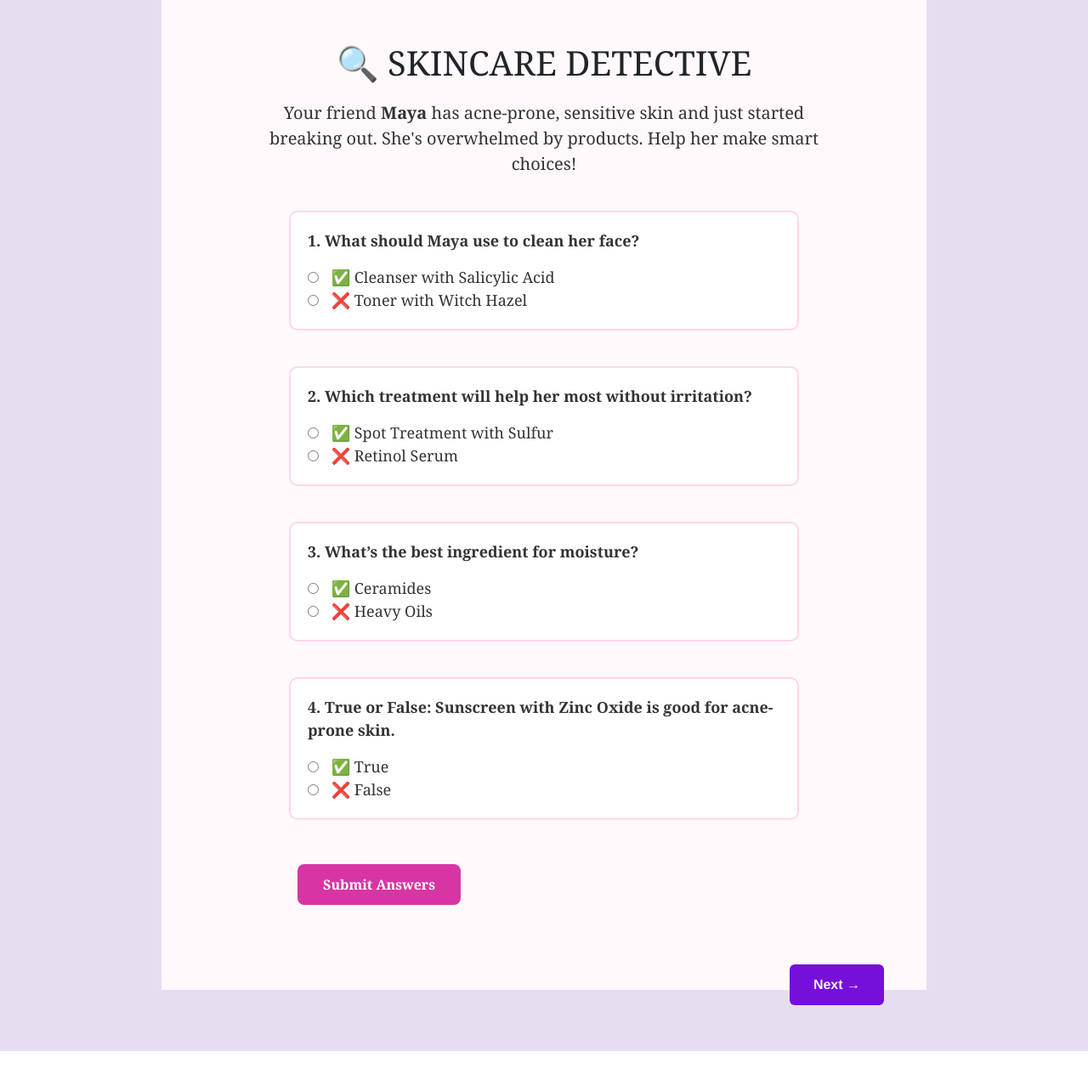
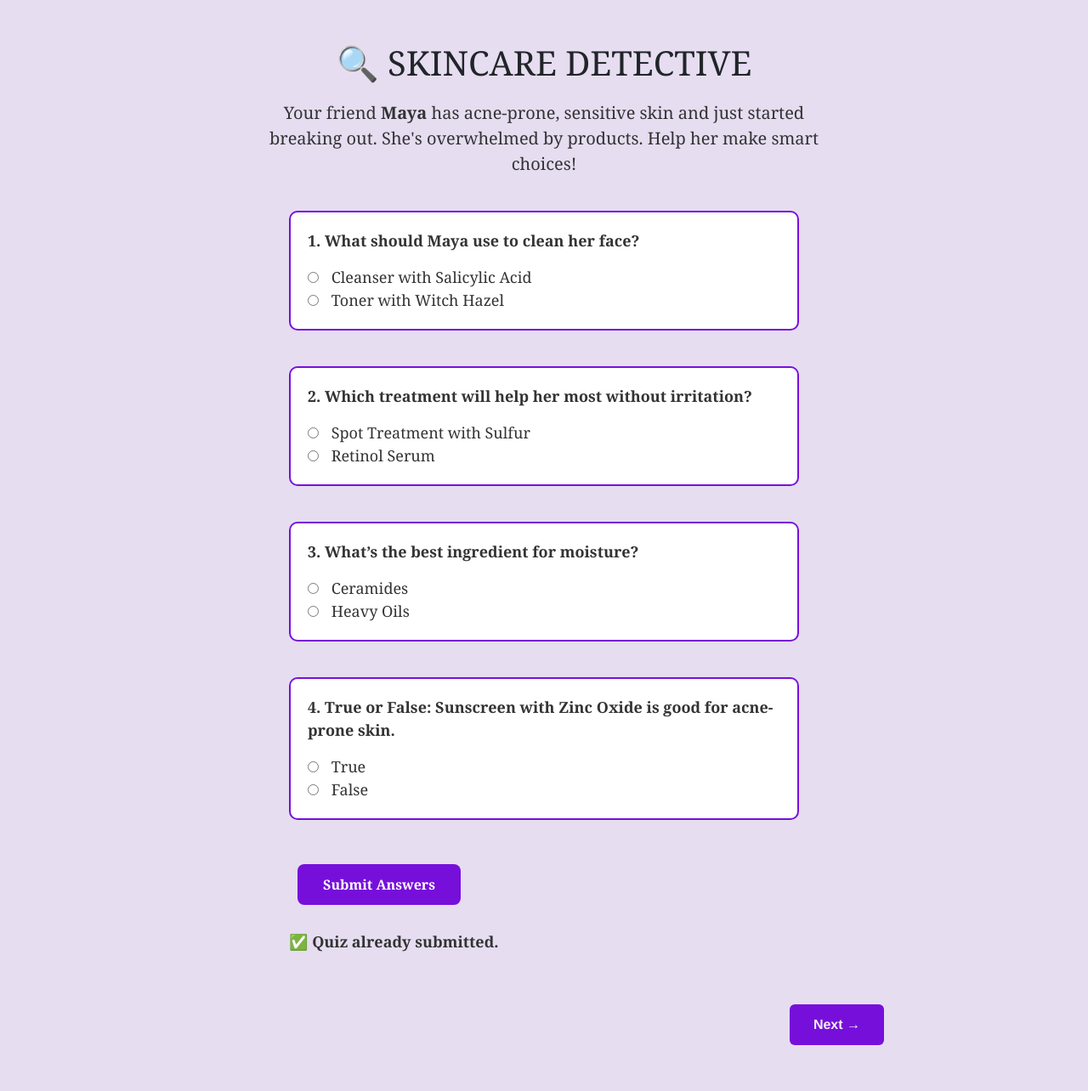
Before and after one commit to diksha-aurobindo/UI_Final_Project, a Flask app: page /final-quiz/q1 in a window 1280 px wide. Shown: the part 56-1340 px from the top of the page at 85% size. Before the commit the page ends 1293 px from the top, so only its background shows below. Run offline with Flask 3, Linux system fonts and the light colour scheme; the visitor is signed in with stand-in values (Sample User, id 1); some libraries are stand-ins or nearby versions.

Commit message:
Changes for finalquizq1 and others

```diff
--- a/app.py
+++ b/app.py
@@ -7,6 +7,14 @@
 
 
 USER_DATA_FILE = "userdata.json"
+
+# Define correct answers
+correct_answers = {
+    "q1": "Cleanser with Salicylic Acid",
+    "q2": "Spot Treatment with Sulfur",
+    "q3": "Ceramides",
+    "q4": "True"
+}
 
 # ------------------- Time Tracking -------------------
 @app.before_request
@@ -101,9 +109,17 @@
 @app.route('/final-quiz/q1')
 def final_quiz_q1():
     update_time_spent("usertimeSpentOnLearn")
-    quiz_data = session.get("quiz_1", {})
-    # print(json.dumps(quiz_data))  # check if it's serializable
-    return render_template("finalquiz_ques1.html", quiz_state=quiz_data, score=session.get('score', 0))
+
+    quiz_data = session.get("detective_quiz", {})
+    submitted = session.get("detective_quiz_submitted", False)
+
+    return render_template(
+        "finalquiz_ques1.html",
+        quiz_state=quiz_data,
+        submitted=submitted,
+        score=session.get('score', 0)
+    )
+
 
 @app.route('/final-quiz/q2')   # CORRRRRRRRRRRRRRRRRRRRRRRRRRRRRRRRECTTTTTTTTTTTTTTT
 def final_quiz_q2():
@@ -140,7 +156,9 @@
     total_score = session.get("score", 0)
     return render_template("quizresult.html", questions=questions, total_score=total_score)
 
-
+@app.route('/routine-summary')
+def routine_summary():
+    return render_template('routine_summary.html')
 
 @app.route('/build-routine')
 def build():
@@ -267,7 +285,63 @@
         "score": session["score"]
     })
 
+@app.route("/submit-detective-quiz", methods=["POST"])
+def submit_detective_quiz():
+    data = request.get_json()
+    user_answers = data.get("answers", {})  # should be dict {q1: "selected answer text", ...}
+    print(user_answers)
 
+    total_correct = 0
+    quiz_states = session.get('detective_quiz', {})  # Load existing states if any
+
+    correct_answers = {
+        "q1": "Cleanser with Salicylic Acid",
+        "q2": "Spot Treatment with Sulfur",
+        "q3": "Ceramides",
+        "q4": "True"
+    }
+
+    for question, correct in correct_answers.items():
+        user_answer = user_answers.get(question)
+        print(user_answer)
+
+        if user_answer == "correct":
+            is_correct = True
+        else:
+            is_correct = False
+        # is_correct = True if (user_answer == "correct") else False
+        # is_correct = (user_answer == correct) if answered else False
+        print(is_correct)
+
+        previous_state = quiz_states.get(question + "State", {})
+        already_scored = previous_state.get("scored", False)
+
+        # Only increment if correct and not already scored
+        if is_correct and not already_scored:
+            total_correct += 1
+
+        quiz_states[question + "State"] = {
+            "answered": user_answer is not None,
+            "is_correct": is_correct,
+            "scored": is_correct or already_scored,  # if correct now or already scored before
+            "user_answer": user_answer
+        }
+
+    # Save updated state
+    session['detective_quiz'] = quiz_states
+
+    print(total_correct)
+
+    # Update session score ONLY with newly correct answers
+    session["score"] = session.get("score", 0) + total_correct
+
+    print("User's Total Score in session:", session.get("score", 0))
+
+    return jsonify({
+        "total_correct": total_correct,
+        "score": session["score"],
+        "quiz_states": quiz_states
+    })
 
 @app.route("/save-skintype", methods=["POST"])
 def save_skintype():
--- a/static/style.css
+++ b/static/style.css
@@ -483,6 +483,9 @@
   justify-content: space-between;
   gap: 3rem;
   align-items: flex-start;
+  max-height: 80vh;
+  overflow-y: auto;
+  padding-bottom: 4rem;
 }
 
 
@@ -503,6 +506,7 @@
   order: 2;
   display: flex;
   justify-content: center;
+  padding-right: 30px;
 }
 
 #skintype-content {
@@ -521,6 +525,7 @@
 .step-image-card {
   background-color: #111; /* changed from white to dark gray/black */
   padding: 20px;
+  padding-right: 100px;
   border-radius: 20px;
   box-shadow: 0 16px 32px rgba(0, 0, 0, 0.6); /* softened shadow for balance */
   max-width: 280px;
--- a/templates/finalquiz_ques1.html
+++ b/templates/finalquiz_ques1.html
@@ -1,7 +1,7 @@
 {% extends "index.html" %}
 
 {% block content %}
-<div class="quiz-container" style="text-align: center; padding: 50px; background-color: #fff9fc; min-height: 100vh;">
+<div class="quiz-container" style="text-align: center; padding: 50px; min-height: 100vh;">
   <h1>🔍 SKINCARE DETECTIVE</h1>
   <p style="font-size: 20px; color: #333; margin: 20px auto; max-width: 700px;">
     Your friend <strong>Maya</strong> has acne-prone, sensitive skin and just started breaking out. She's overwhelmed by products. Help her make smart choices!
@@ -11,32 +11,32 @@
 
     <div class="question-block">
       <p><strong>1. What should Maya use to clean her face?</strong></p>
-      <label><input type="radio" name="q1" value="correct"> ✅ Cleanser with Salicylic Acid</label><br>
-      <label><input type="radio" name="q1" value="wrong"> ❌ Toner with Witch Hazel</label>
+      <label><input type="radio" name="q1" value="correct"> Cleanser with Salicylic Acid</label><br>
+      <label><input type="radio" name="q1" value="wrong"> Toner with Witch Hazel</label>
     </div><br>
 
     <div class="question-block">
       <p><strong>2. Which treatment will help her most without irritation?</strong></p>
-      <label><input type="radio" name="q2" value="correct"> ✅ Spot Treatment with Sulfur</label><br>
-      <label><input type="radio" name="q2" value="wrong"> ❌ Retinol Serum</label>
+      <label><input type="radio" name="q2" value="correct"> Spot Treatment with Sulfur</label><br>
+      <label><input type="radio" name="q2" value="wrong"> Retinol Serum</label>
     </div><br>
 
     <div class="question-block">
       <p><strong>3. What’s the best ingredient for moisture?</strong></p>
-      <label><input type="radio" name="q3" value="correct"> ✅ Ceramides</label><br>
-      <label><input type="radio" name="q3" value="wrong"> ❌ Heavy Oils</label>
+      <label><input type="radio" name="q3" value="correct"> Ceramides</label><br>
+      <label><input type="radio" name="q3" value="wrong"> Heavy Oils</label>
     </div><br>
 
     <div class="question-block">
       <p><strong>4. True or False: Sunscreen with Zinc Oxide is good for acne-prone skin.</strong></p>
-      <label><input type="radio" name="q4" value="correct"> ✅ True</label><br>
-      <label><input type="radio" name="q4" value="wrong"> ❌ False</label>
+      <label><input type="radio" name="q4" value="correct"> True</label><br>
+      <label><input type="radio" name="q4" value="wrong"> False</label>
     </div><br>
 
     <button type="button" class="evaluate" onclick="checkDetectiveQuiz()">Submit Answers</button>
     <p id="finalFeedback" style="margin-top: 20px; font-weight: bold;"></p>
   </form>
-  <button id="nextBtn" class="back-btn" style="margin-top: 20px; float:right;" onclick="goToNext()" disabled>Next →</button>
+  <button id="nextBtn" class="back-btn" style="margin-top: 20px; float:right; display: none;" onclick="goToNext()">Next →</button>
 </div>
 
 
@@ -45,7 +45,7 @@
 <style>
   .evaluate {
     padding: 12px 30px;
-    background-color: #d835a4;
+    background-color: #770fdb;
     border: none;
     color: #fff;
     font-weight: bold;
@@ -53,10 +53,13 @@
     border-radius: 8px;
     cursor: pointer;
   }
+  .evaluate:hover {
+    background-color: #5e0eb1;
+  }
 
   .question-block {
     background-color: #fff;
-    border: 2px solid #ffd6eb;
+    border: 2px solid #770fdb;
     border-radius: 10px;
     padding: 20px;
     margin-bottom: 15px;
@@ -68,26 +71,88 @@
 </style>
 
 <script>
+  window.onload = function() {
+    // const quizStates = {{ quiz_state|tojson }};
+    // const submitted = {{ submitted|tojson }};
+    const quizStates = JSON.parse('{{ quiz_state|tojson | safe }}');
+    const submitted = JSON.parse('{{ submitted|tojson | safe }}');
+
+    if (submitted) {
+      for (const [key, state] of Object.entries(quizStates)) {
+        const qNum = key.replace("State", "");
+        const userAnswer = state.user_answer;
+
+        const options = document.querySelectorAll(`input[name="${qNum}"]`);
+        options.forEach(option => {
+          if (option.value === userAnswer) {
+            option.checked = true;
+          }
+          option.disabled = true;
+        });
+      }
+      document.getElementById("nextBtn").style.display = "inline-block";
+      document.getElementById("finalFeedback").textContent = "✅ Quiz already submitted.";
+    }
+  };
+
   function checkDetectiveQuiz() {
     const form = document.getElementById("detectiveQuiz");
-    const answers = form.querySelectorAll("input[type='radio']:checked");
-    let correctCount = 0;
+    const totalQuestions = 4;
+    let allAnswered = true;
+    let userAnswers = {};
 
-    answers.forEach(answer => {
-      if (answer.value === "correct") correctCount++;
-    });
+    for (let i = 1; i <= totalQuestions; i++) {
+      const options = form.querySelectorAll(`input[name="q${i}"]`);
+      let answered = false;
+      options.forEach(option => {
+        if (option.checked) {
+          answered = true;
+          userAnswers[`q${i}`] = option.value;
+        }
+      });
+      if (!answered) {
+        allAnswered = false;
+        break;
+      }
+    }
 
     const feedback = document.getElementById("finalFeedback");
 
-    if (correctCount === 4) {
-      feedback.textContent = "🎉 You helped Maya clear her skin safely! You've earned the ‘Glow Guide’ badge!";
-      feedback.style.color = "green";
-    } else {
-      feedback.textContent = `❌ You got ${correctCount}/4 correct. We're sad that you missed the badge :()`;
-      feedback.style.color = "red";
+    if (!allAnswered) {
+      feedback.textContent = "⚠️ Please answer all the questions before submitting!";
+      feedback.style.color = "darkgoldenrod";
+      return;
     }
 
-    document.getElementById("nextBtn").disabled = false;
+    fetch("/submit-detective-quiz", {
+      method: "POST",
+      headers: { "Content-Type": "application/json" },
+      body: JSON.stringify({
+        answers: userAnswers
+      })
+    })
+    .then(response => response.json())
+    .then(data => {
+      const correctCount = data.total_correct;
+
+      console.log("correctCount: ", correctCount);
+      console.log("totalQe: ", totalQuestions);
+
+      if (correctCount === totalQuestions) {
+        feedback.textContent = "🎉 You helped Maya clear her skin safely! You've earned the ‘Scenario Master’ badge! 😊";
+        feedback.style.color = "green";
+      } else {
+        feedback.textContent = `❌ You got ${correctCount}/${totalQuestions} correct. We're sad that you missed the 'Scenario Master' badge :(`;
+        feedback.style.color = "red";
+      }
+
+      document.getElementById("nextBtn").style.display = "inline-block";
+
+      // Disable all options
+      const radios = form.querySelectorAll("input[type='radio']");
+      radios.forEach(radio => radio.disabled = true);
+    });
   }
-</script>
+  </script>
+
 {% endblock %}
--- a/templates/quiz1ques2.html
+++ b/templates/quiz1ques2.html
@@ -61,7 +61,7 @@
 
   <button class="back-btn" onclick="history.back()">← Back</button>
 
-  <button id="tryAgainBtn" class="tryAgain-btn" style="display: none; margin-top: 20px;" onclick="resetQuiz()">Try again</button>
+  <!-- <button id="tryAgainBtn" class="tryAgain-btn" style="display: none; margin-top: 20px;" onclick="resetQuiz()">Try again</button> -->
   <button id="nextBtn" class="back-btn" style="display: none; margin-top: 20px; float:right;" onclick="goToNext()">Next-></button>
 
 
--- a/templates/quizresult.html
+++ b/templates/quizresult.html
@@ -7,7 +7,7 @@
   <div class="quiz-header">
     <h1>YOUR QUIZ RESULTS</h1>
     <div class="final-score">
-      <h2>Your Score: {{ total_score }}/7</h2>
+      <h2>Your Score: {{ total_score }}/10</h2>
     </div>
   </div>
   <div class="results-container">
```
Also changed, not shown: static/scripts.js (+16 -10 lines).
